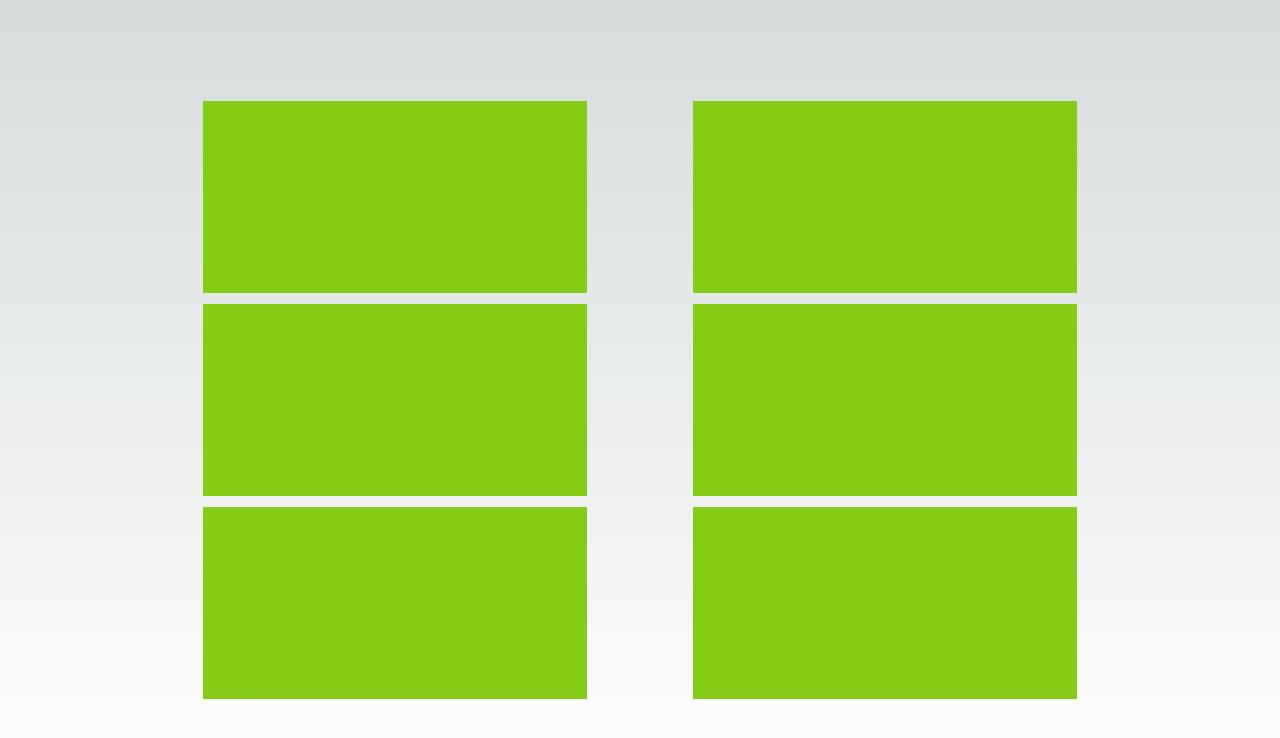
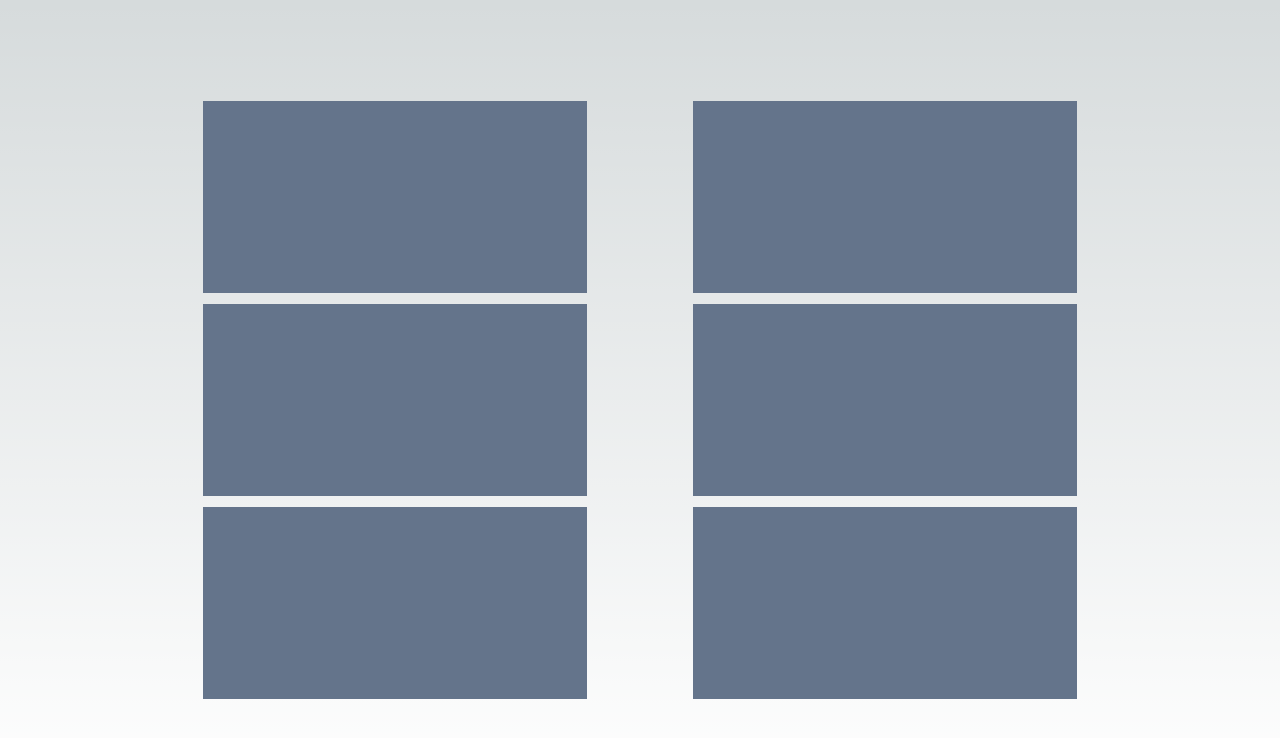
Before and after one commit to MJPitkin/mocktail-bar, a Next.js app: page / in a window 1280 px wide. Shown: the top 738 px of the page. Built offline with nearby package versions, Linux system fonts and the light colour scheme.

Commit message:
changed lg colour to slate

```diff
--- a/app/page.js
+++ b/app/page.js
@@ -2,7 +2,7 @@ import Image from "next/image";
 
 export default function Home() {
 
-  const greenBawkses = "w-96 h-48 bg-red-500 md:bg-cyan-500 lg:bg-lime-500"
+  const greenBawkses = "w-96 h-48 bg-red-500 md:bg-cyan-500 lg:bg-slate-500"
 
   return (
     <main className="flex min-w-screen min-h-screen flex-row flex-wrap items-center justify-evenly p-24">
```
